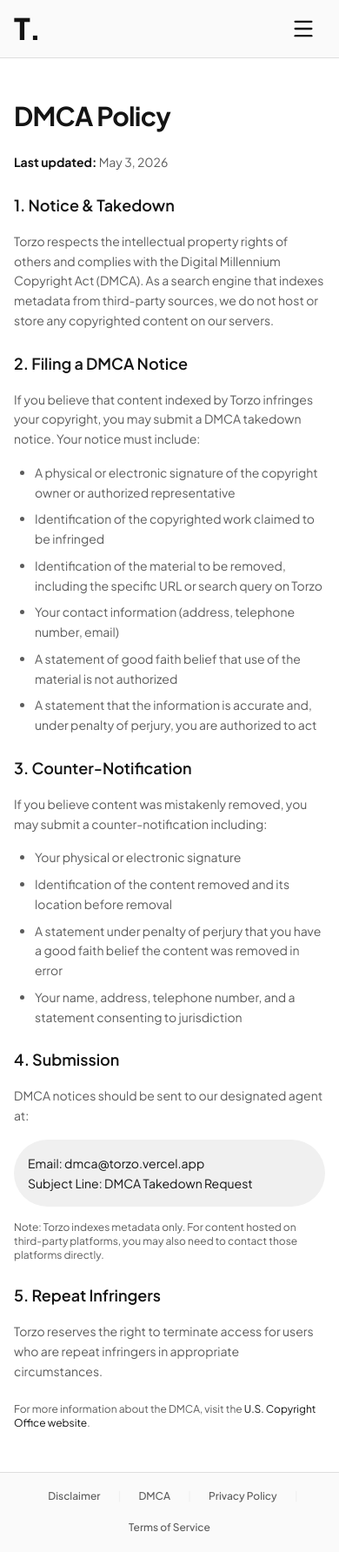
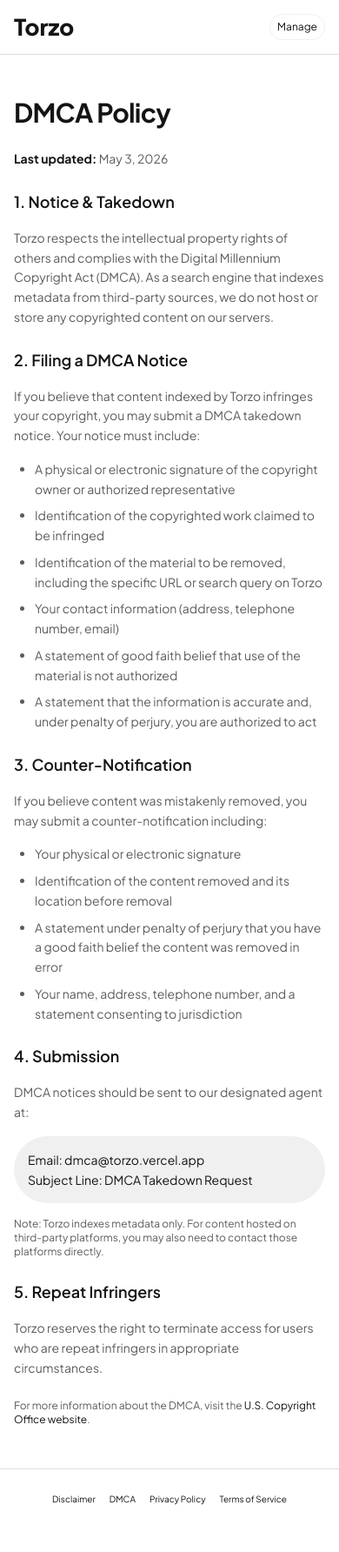
Before and after one commit to haseebace/frontend-torzo, a Next.js app: page /dmca in a window 390 px wide. Shown: the whole page at 87% size. After the commit the page ends 1759 px from the top, so only its background shows below. Built offline with nearby package versions, Linux system fonts and the light colour scheme.

Commit message:
feat: adjust the mobile homepage to the iPhone 18 frame
Keep the hero at the top so suggestions open downward, and scale the navbar, search, and footer for small phones.

```diff
--- a/src/components/home-content.tsx
+++ b/src/components/home-content.tsx
@@ -2,13 +2,13 @@ import { SearchForm } from "@/components/search-form";
 
 export function HomeContent() {
   return (
-    <div className="relative z-10 flex flex-1 flex-col items-center px-4 pt-12 md:px-12 md:pt-16">
+    <div className="relative z-10 flex flex-1 flex-col items-center px-4 pt-8 md:px-12 md:pt-16">
       <section className="flex w-full max-w-[680px] flex-col items-center gap-4 text-center">
         <div className="flex flex-col items-center gap-4">
-          <h1 className="text-[72px] font-extrabold leading-none text-primary-text md:text-[88px]">
+          <h1 className="text-[80px] font-extrabold leading-none text-primary-text md:text-[88px]">
             Torzo
           </h1>
-          <p className="text-sm font-medium text-muted-text">
+          <p className="text-xs font-medium text-muted-text md:text-sm">
             Serves Multiple Torrent Trackers with out Ads
           </p>
         </div>
--- a/src/components/search-form.tsx
+++ b/src/components/search-form.tsx
@@ -654,10 +654,10 @@ export function SearchForm({ id, defaultValue, className, variant = "default" }:
               </SmoothPoster>
             )}
             <span className="flex min-w-0 flex-1 flex-col gap-2 py-0.5">
-              <span className="min-w-0 truncate text-sm font-medium text-primary-text">
+              <span className="min-w-0 truncate text-[13px] font-medium text-primary-text md:text-sm">
                 {movie.title}
               </span>
-              <span className="text-xs font-normal text-muted-text">
+              <span className="text-[10px] font-normal text-muted-text md:text-xs">
                 {movie.releaseYear ? `${movie.releaseYear} - ` : ""}
                 {movie.mediaType === "tv" ? "TV series" : "Movie"}
               </span>
@@ -711,7 +711,7 @@ export function SearchForm({ id, defaultValue, className, variant = "default" }:
     <SearchBar
       active={isHero && isHeroActive}
       reduceMotion={reduceMotion}
-      className={cn("group w-full bg-bg-surface", isHero && "h-[62px]")}
+      className={cn("group w-full bg-bg-surface", isHero && "h-[58px] md:h-[62px]")}
     >
       <Form
         action="/results"
@@ -722,7 +722,7 @@ export function SearchForm({ id, defaultValue, className, variant = "default" }:
       <label className="sr-only" htmlFor={id}>
         Search media
       </label>
-      <div className={cn("relative", isHero ? "h-[62px]" : "h-16")}>
+      <div className={cn("relative", isHero ? "h-[58px] md:h-[62px]" : "h-16")}>
         <Input
           id={id}
           name={!selectedMovie ? "q" : undefined}
@@ -742,9 +742,9 @@ export function SearchForm({ id, defaultValue, className, variant = "default" }:
           placeholder={isHero ? "Search anything that you like" : "Search movies, shows, games, software..."}
           variant="surface"
           className={cn(
-            "bg-transparent pr-16 text-[16px] font-medium text-primary-text placeholder:font-medium placeholder:text-muted-text focus-visible:border-0 md:text-sm",
+            "bg-transparent pr-16 text-base font-medium text-primary-text placeholder:text-xs placeholder:font-medium placeholder:text-muted-text focus-visible:border-0 md:text-sm md:placeholder:text-sm",
             isHero
-              ? "h-[62px] rounded-full pl-4"
+              ? "h-[58px] rounded-full pl-4 md:h-[62px]"
               : "h-16",
           )}
           onBlur={() => {
--- a/src/components/site-footer.tsx
+++ b/src/components/site-footer.tsx
@@ -19,10 +19,10 @@ export function SiteFooter() {
   const reduceMotion = useReducedMotion();
 
   return (
-    <footer className="flex h-[92px] min-h-[92px] items-center justify-center border-t border-light-200 bg-bg-surface px-4 md:px-[60px]">
+    <footer className="flex h-[71px] min-h-[71px] items-center justify-center border-t border-light-200 bg-bg-canvas px-4 md:h-[92px] md:min-h-[92px] md:bg-bg-surface md:px-[60px]">
       <nav
         {...containerProps}
-        className="flex flex-wrap items-center justify-center gap-1 text-center text-xs font-medium leading-6 text-text-muted md:text-sm"
+        className="flex flex-wrap items-center justify-center gap-4 text-center text-[10px] font-normal leading-normal text-primary-text md:gap-1 md:text-sm md:font-medium md:leading-6 md:text-text-muted"
       >
         {footerLinks.map((link, i) => {
           const isActive = hoveredIndex === i;
@@ -49,11 +49,11 @@ export function SiteFooter() {
                 </AnimatePresence>
                 <Link
                   href={link.href}
-                  className="relative z-10 block px-3 py-1"
+                  className="relative z-10 block px-0 py-1 md:px-3"
                 >
                   <span className="relative inline-grid">
                     <motion.span
-                      className="col-start-1 row-start-1 text-text-muted"
+                      className="col-start-1 row-start-1 text-primary-text md:text-text-muted"
                       animate={{ opacity: isActive ? 0 : 1 }}
                       transition={reduceMotion ? { duration: 0 } : magneticSpring}
                     >
@@ -71,7 +71,7 @@ export function SiteFooter() {
                 </Link>
               </div>
               {!isLast && (
-                <span aria-hidden="true" className="mx-1 select-none text-border-subtle">|</span>
+                <span aria-hidden="true" className="mx-1 hidden select-none text-border-subtle md:inline">|</span>
               )}
             </div>
           );
--- a/src/components/site-navbar.tsx
+++ b/src/components/site-navbar.tsx
@@ -14,26 +14,25 @@ export function SiteNavbar() {
 
   return (
     <>
-      <header className="relative z-[110] flex w-full items-center border-b border-light-200 bg-bg-surface px-4 py-2 md:px-[60px]">
+      <header className="relative z-[110] flex w-full items-center border-b border-light-200 bg-bg-canvas px-4 py-4 md:bg-bg-surface md:px-[60px] md:py-2">
         <nav className="relative flex w-full items-center justify-between">
           <Link
             href="/"
-            className="font-sans text-[34px] font-extrabold leading-none text-primary-text"
+            className="font-sans text-[26px] font-extrabold leading-none text-primary-text md:text-[34px]"
           >
-            <span className="md:hidden">T.</span>
-            <span className="hidden md:inline">Torzo</span>
+            Torzo
           </Link>
 
-          <AnimatedMenuToggle isOpen={isOpen} toggleMenu={toggleMenu} />
+          <AnimatedMenuToggle isOpen={isOpen} toggleMenu={toggleMenu} className="hidden" />
 
-          <div className="hidden items-center gap-3 md:flex">
+          <div className="flex items-center gap-3">
             <ThemeToggle
               size="icon-sm"
-              className="size-10 rounded-full border border-border-subtle bg-bg-canvas p-3 text-primary-text hover:border-border-subtle hover:bg-bg-canvas hover:text-primary-text [&_svg]:size-3.5"
+              className="hidden size-10 rounded-full border border-border-subtle bg-bg-canvas p-3 text-primary-text hover:border-border-subtle hover:bg-bg-canvas hover:text-primary-text md:inline-flex [&_svg]:size-3.5"
             />
             <Button
               asChild
-              className="h-auto min-h-0 w-fit rounded-full border border-border-subtle bg-bg-canvas px-[24px] py-[16px] font-sans text-[16px] font-normal leading-none text-primary-text hover:border-border-subtle hover:bg-bg-canvas hover:text-primary-text"
+              className="h-auto min-h-0 w-fit rounded-full border border-border-subtle bg-bg-canvas px-2 py-2 font-sans text-xs font-normal leading-none text-primary-text hover:border-border-subtle hover:bg-bg-canvas hover:text-primary-text md:px-[24px] md:py-[16px] md:text-[16px]"
             >
               <Link href="/manage">Manage</Link>
             </Button>
```
